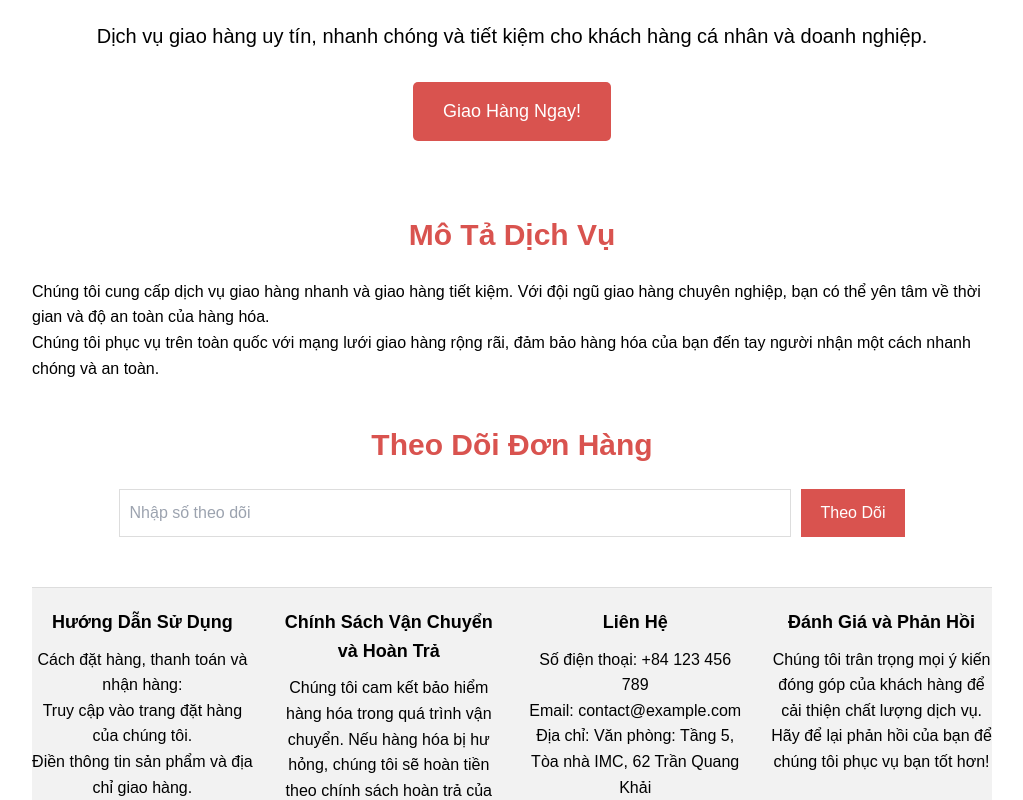
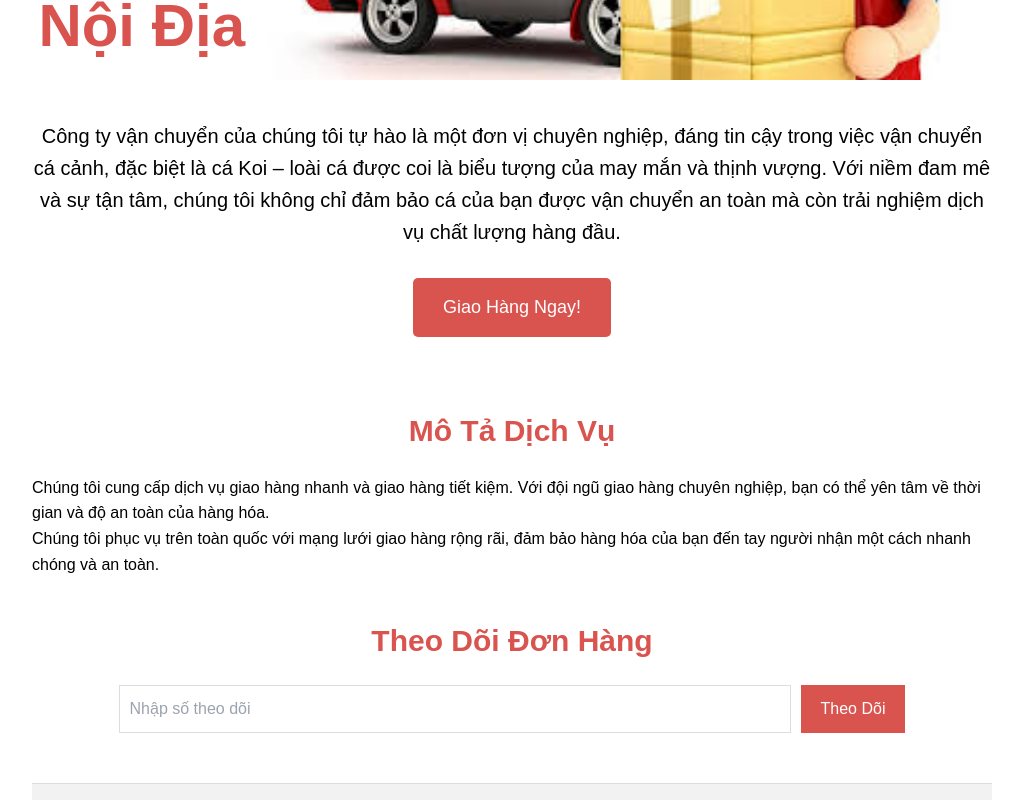
Before and after one commit to duyvan1424/LTJAVANh-m-E, a React (Create React App) app in the folder frontend/: page /domestic-shipping in a window 1280 px wide. Shown: the part 240-1040 px from the top of the page, without its empty margins (128-1151 px from the left). Built offline with nearby package versions, Linux system fonts and the light colour scheme.

Commit message:
hoan chinh

```diff
--- a/frontend/src/pages/vanchuyennoidia.jsx
+++ b/frontend/src/pages/vanchuyennoidia.jsx
@@ -25,15 +25,16 @@ const Vanchuyennoidia = () => {
         header: {
             textAlign: 'center',
             marginBottom: '40px',
+            width: 'auto',
             position: 'relative',
             display: 'flex',
-            alignItems: 'center', // Căn giữa theo chiều dọc
-            justifyContent: 'space-between', // Căn giữa theo chiều ngang
+            alignItems: 'center',
+            justifyContent: 'space-between',
         },
         mainTitle: {
             color: '#d9534f',
             fontSize: '60px',
-            margin: '0', // Bỏ margin để căn chỉnh dễ hơn
+            margin: '0',
         },
         mainDescription: {
             fontSize: '20px',
@@ -110,10 +111,12 @@ const Vanchuyennoidia = () => {
         <div style={styles.container}>
             <header style={styles.header}>
                 <h1 style={styles.mainTitle}><b>Giao Hàng Nội Địa</b></h1>
-                <img src={Image} alt="Mô tả ảnh" style={{ width: '600px', height: '200px' }} />
+                <img src={Image} alt="Mô tả ảnh" style={{ width: '800px', height: '300px' }} />
             </header>
             <p style={styles.mainDescription}>
-                Dịch vụ giao hàng uy tín, nhanh chóng và tiết kiệm cho khách hàng cá nhân và doanh nghiệp.
+            Công ty vận chuyển của chúng tôi tự hào là một đơn vị chuyên nghiệp, đáng tin cậy trong việc vận chuyển cá cảnh,
+            đặc biệt là cá Koi – loài cá được coi là biểu tượng của may mắn và thịnh vượng. Với niềm đam mê và sự tận tâm,
+            chúng tôi không chỉ đảm bảo cá của bạn được vận chuyển an toàn mà còn trải nghiệm dịch vụ chất lượng hàng đầu.
             </p>
             <div style={styles.callToAction}>
                 <button style={styles.buttonPrimary} onClick={() => alert('Giao Hàng Ngay!')}>
@@ -172,7 +175,7 @@ const Vanchuyennoidia = () => {
                     <h2 style={styles.footerHeading}><b>Liên Hệ</b></h2>
                     <p>Số điện thoại: +84 123 456 789</p>
                     <p>Email: contact@example.com</p>
-                    <p>Địa chỉ: Văn phòng: Tầng 5, Tòa nhà IMC, 62 Trần Quang Khải</p>
+                    <p>Địa chỉ: Tầng 5, Tòa nhà IMC, 62 Trần Quang Khải</p>
                 </div>
 
                 <div style={styles.footerSection}>
--- a/frontend/src/pages/vanchuyenquocte.jsx
+++ b/frontend/src/pages/vanchuyenquocte.jsx
@@ -27,13 +27,13 @@ const Vanchuyenquocte = () => {
             marginBottom: '40px',
             position: 'relative',
             display: 'flex',
-            alignItems: 'center', // Căn giữa theo chiều dọc
-            justifyContent: 'space-between', // Căn giữa theo chiều ngang
+            alignItems: 'center',
+            justifyContent: 'space-between',
         },
         mainTitle: {
             color: '#d9534f',
             fontSize: '60px',
-            margin: '0', // Bỏ margin để căn chỉnh dễ hơn
+            margin: '0',
         },
         mainDescription: {
             fontSize: '20px',
@@ -110,10 +110,12 @@ const Vanchuyenquocte = () => {
         <div style={styles.container}>
             <header style={styles.header}>
                 <h1 style={styles.mainTitle}><b>Giao Hàng Quốc Tế</b></h1>
-                <img src={Image} alt="Mô tả ảnh" style={{ width: '600px', height: '200px' }} />
+                <img src={Image} alt="Mô tả ảnh" style={{ width: '800px', height: '300px' }} />
             </header>
             <p style={styles.mainDescription}>
-                Dịch vụ giao hàng uy tín, nhanh chóng và tiết kiệm cho khách hàng cá nhân và doanh nghiệp.
+            Công ty vận chuyển của chúng tôi tự hào là một đơn vị chuyên nghiệp, đáng tin cậy trong việc vận chuyển cá cảnh,
+            đặc biệt là cá Koi – loài cá được coi là biểu tượng của may mắn và thịnh vượng. Với niềm đam mê và sự tận tâm,
+            chúng tôi không chỉ đảm bảo cá của bạn được vận chuyển an toàn mà còn trải nghiệm dịch vụ chất lượng hàng đầu.
             </p>
             <div style={styles.callToAction}>
                 <button style={styles.buttonPrimary} onClick={() => alert('Giao Hàng Ngay!')}>
```
